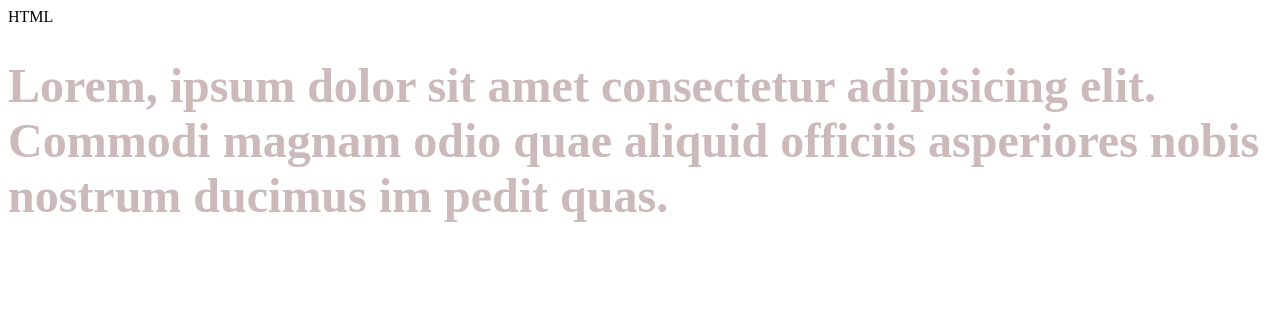
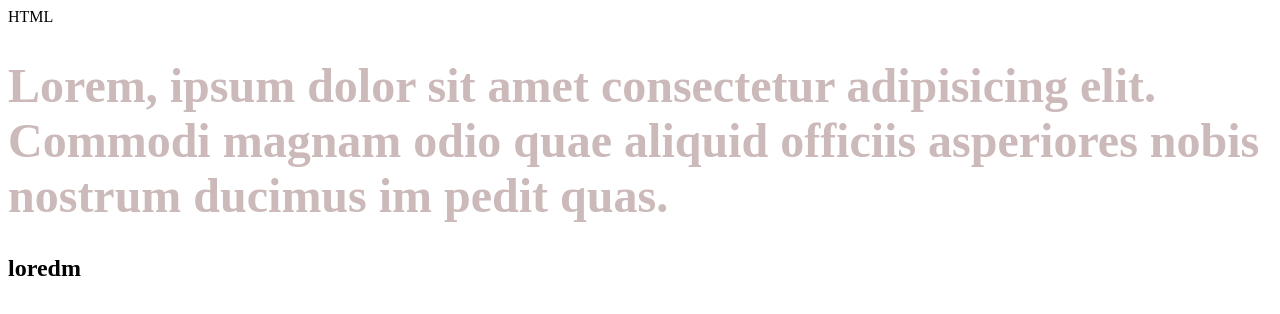
Before and after one commit to Sedrak1992/jquery, a plain HTML site: page index.html in a window 1280 px wide. Drawn offline with Linux system fonts and the light colour scheme.

Commit message:
add h2 lorem

```diff
--- a/index.html
+++ b/index.html
@@ -12,5 +12,6 @@
         magnam odio quae aliquid officiis asperiores nobis nostrum ducimus im
         pedit quas.
     </h1>
+    <h2>loredm</h2>
 </body>
 </html>
```
